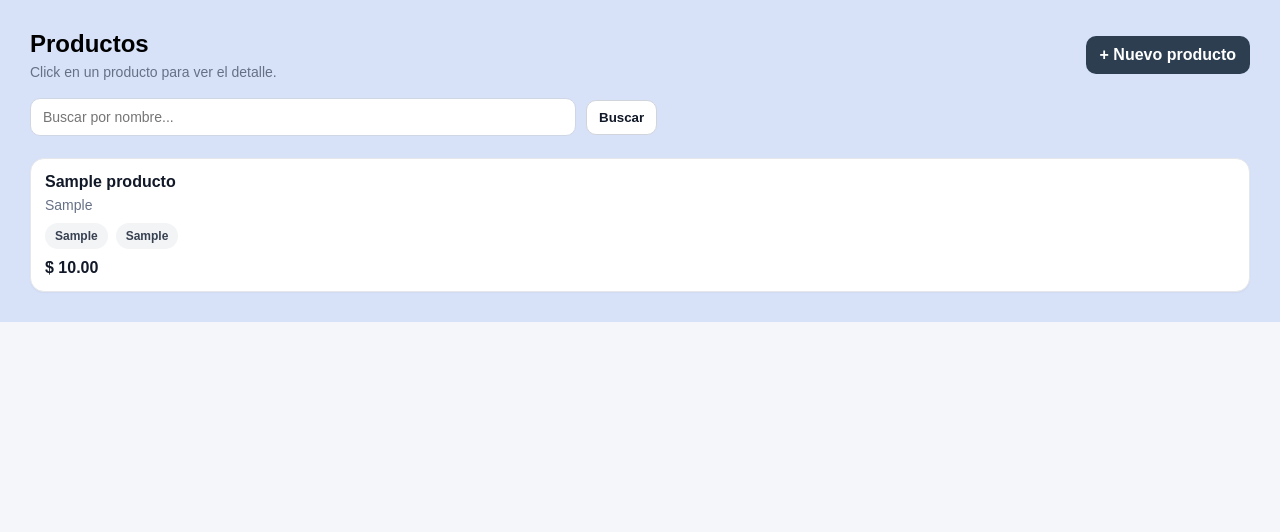
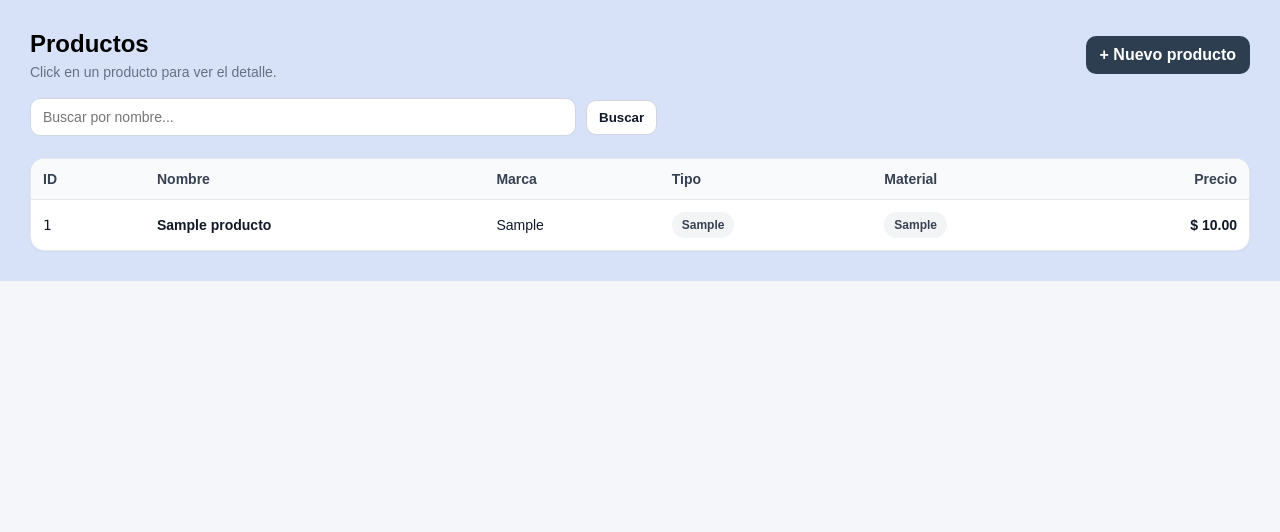
Before and after one commit to joacodores/free_donna_IMS, a Django app: page /productos/ in a window 1280 px wide. Shown: the part 72-604 px from the top of the page. Run offline with Django 5.2, Linux system fonts and the light colour scheme; tables that the repository leaves empty hold one stand-in row (values such as "Sample post").

Commit message:
change template producto_list

```diff
--- a/free_donna_IMS/inventory/static/css/productos.css
+++ b/free_donna_IMS/inventory/static/css/productos.css
@@ -53,58 +53,100 @@
   font-size:14px;
 }
 
-.grid{
-  display:grid;
-  grid-template-columns: repeat(auto-fit, minmax(220px, 1fr));
-  gap:14px;
-  margin-top:14px;
-}
-
-.card{
+.table-wrap{
+margin-top: 14px;
 background:#fff;
 border:1px solid #e5e7eb;
 border-radius:14px;
-  padding:14px;
-  cursor:pointer;
+overflow:hidden;
 box-shadow:0 1px 2px rgba(0,0,0,0.04);
-  transition: transform .12s ease, box-shadow .12s ease;
 }
 
-.card:hover{
-  transform: translateY(-2px);
-  box-shadow:0 8px 18px rgba(0,0,0,0.08);
+
+.table{
+width:100%;
+border-collapse:separate;
+border-spacing:0;
+font-size:14px;
 }
 
-.card-title{
-  margin:0 0 6px 0;
-  font-size:16px;
-  font-weight:800;
-  color:#111827;
+
+.table thead th{
+background:#f9fafb;
+color:#374151;
+font-weight:900;
+text-align:left;
+padding:12px 12px;
+border-bottom:1px solid #e5e7eb;
+position:sticky; /* opcional: se queda arriba al scrollear */
+top:0;
+z-index:1;
 }
 
-.pill-row{
-  display:flex;
-  flex-wrap:wrap;
-  gap:8px;
-  margin-top:10px;
+
+.table tbody td{
+padding:12px 12px;
+border-bottom:1px solid #eef2f7;
+color:#111827;
+vertical-align:middle;
 }
 
-.pill{
+
+.table tbody tr:last-child td{
+border-bottom:0;
+}
+
+
+.row-click{
+cursor:pointer;
+outline:none;
+}
+
+
+.row-click:hover{
+background:#f8fafc;
+}
+
+
+.row-click:focus{
+box-shadow: inset 0 0 0 2px rgba(126,166,255,0.6);
+background:#f8fafc;
+}
+
+
+.mono{
+font-family: ui-monospace, SFMono-Regular, Menlo, Monaco, Consolas, "Liberation Mono", "Courier New", monospace;
+color:#475569;
+}
+
+
+.strong{
+font-weight:900;
+}
+
+
+.tag{
 display:inline-block;
 padding:6px 10px;
 border-radius:999px;
 background:#f3f4f6;
 color:#374151;
 font-size:12px;
-  font-weight:700;
+font-weight:800;
 }
 
-.price{
-  margin-top:10px;
-  font-size:16px;
+
+.price-cell{
 font-weight:900;
-  color:#111827;
+text-align:right;
+white-space:nowrap;
 }
+
+
+.col-id{ width: 90px; }
+.col-precio{ width: 140px; text-align:right; }
+.table thead th.col-precio{ text-align:right; }
+
 
 .empty{
   background:#fff;
--- a/free_donna_IMS/inventory/templates/inventory/producto_list.html
+++ b/free_donna_IMS/inventory/templates/inventory/producto_list.html
@@ -31,13 +31,27 @@
 </form>
 
 {% if productos %}
-  <div class="grid">
+  <div class="table-wrap">
+    <table class="table">
+      <thead>
+        <tr>
+          <th class="col-id">ID</th>
+          <th>Nombre</th>
+          <th>Marca</th>
+          <th>Tipo</th>
+          <th>Material</th>
+          <th class="col-precio">Precio</th>
+        </tr>
+      </thead>
+
+      <tbody>
         {% for producto in productos %}
-      <div
-        class="card"
+          <tr
+            class="row-click"
             role="button"
             tabindex="0"
             onclick="openProductoModal(this)"
+            onkeydown="if(event.key==='Enter'||event.key===' '){ event.preventDefault(); openProductoModal(this); }"
             data-id="{{ producto.product_id }}"
             data-nombre="{{ producto.nombre|escapejs }}"
             data-marca="{{ producto.marca|escapejs }}"
@@ -45,17 +59,16 @@
             data-material="{{ producto.material|escapejs }}"
             data-precio="{{ producto.precio }}"
           >
-        <h3 class="card-title">{{ producto.nombre }}</h3>
-        <div class="subtle">{{ producto.marca }}</div>
-
-        <div class="pill-row">
-          <span class="pill">{{ producto.tipo_producto }}</span>
-          <span class="pill">{{ producto.material }}</span>
-        </div>
-
-        <div class="price">$ {{ producto.precio }}</div>
-      </div>
+            <td class="mono">{{ producto.product_id }}</td>
+            <td class="strong">{{ producto.nombre }}</td>
+            <td>{{ producto.marca }}</td>
+            <td><span class="tag">{{ producto.tipo_producto }}</span></td>
+            <td><span class="tag">{{ producto.material }}</span></td>
+            <td class="price-cell">$ {{ producto.precio }}</td>
+          </tr>
         {% endfor %}
+      </tbody>
+    </table>
   </div>
 {% else %}
   <div class="empty">
```
Lines whose indentation alone changed are shown as unchanged.
